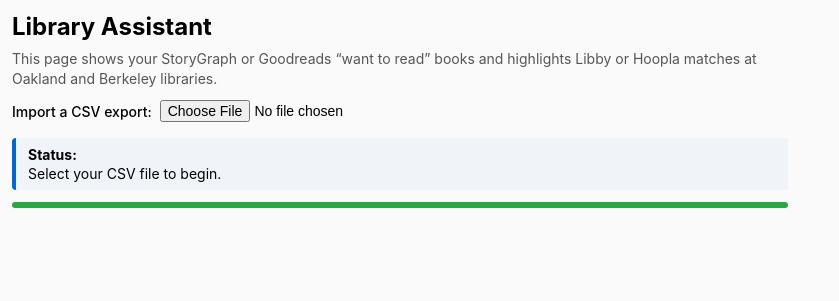
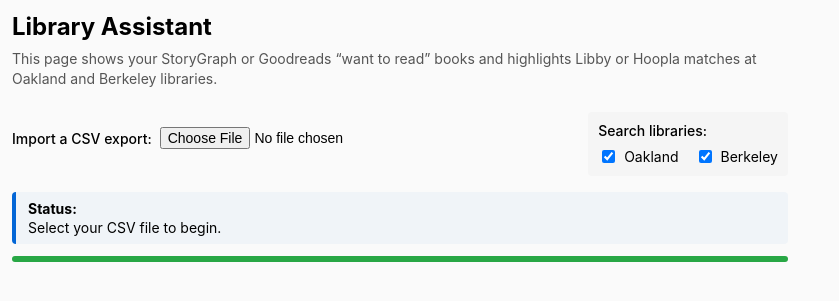
Before and after one commit to nebolletsoc-ux/LibraryAssitant, a Flask app: page / in a window 1280 px wide. Shown: the top 301 px of the page, without its empty margins (0-839 px from the left). Run offline with Flask 3, Linux system fonts and the light colour scheme.

Commit message:
Sprint 3: Add configurable library selection (Oakland/Berkeley)

```diff
--- a/app.py
+++ b/app.py
@@ -169,7 +169,9 @@ def analyze_book(job_id, index):
 
         try:
             if isbn:
-                oakland = search(title, author)
+                # Check which libraries are selected
+                selected_libs = job.get("selected_libraries", ["oakland", "berkeley"])
+                oakland = search(title, author) if selected_libs else []
             else:
                 oakland = []
                 book["message"] = "ISBN not found; skipped library search."
@@ -180,8 +182,15 @@ def analyze_book(job_id, index):
             print(f"Oakland search failed for '{title}': {error_type} - {e}")
             return
 
-        book["oakland"] = oakland
-        print(f"Oakland: {oakland}")
+        # Filter results by selected libraries
+        selected_libs = job.get("selected_libraries", ["oakland", "berkeley"])
+        filtered_oakland = [
+            result for result in oakland
+            if (result.library or "").lower() in selected_libs
+        ]
+
+        book["oakland"] = filtered_oakland
+        print(f"Oakland (filtered): {filtered_oakland}")
 
         book["state"] = "complete"
         book["message"] = "Complete"
@@ -233,10 +242,15 @@ def home():
 
     job_id = str(id(books))
 
+    # Get selected libraries from request
+    selected_libraries = request.form.get("libraries", "oakland,berkeley").split(",")
+    selected_libraries = [lib.strip().lower() for lib in selected_libraries if lib.strip()]
+
     jobs[job_id] = {
         "books": books,
         "completed": 0,
         "created_at": time.time(),
+        "selected_libraries": selected_libraries,
         "lock": threading.Lock(),
     }
 
--- a/templates/index.html
+++ b/templates/index.html
@@ -290,6 +290,20 @@
         required
     >
 
+    <div style="margin-top: 12px; padding: 10px; background: #f5f5f5; border-radius: 4px;">
+        <label style="font-weight: 500; display: block; margin-bottom: 8px;">Search libraries:</label>
+        <div style="display: flex; gap: 16px;">
+            <label style="display: flex; align-items: center; gap: 6px; cursor: pointer; font-weight: normal;">
+                <input type="checkbox" id="lib-oakland" checked style="cursor: pointer;">
+                Oakland
+            </label>
+            <label style="display: flex; align-items: center; gap: 6px; cursor: pointer; font-weight: normal;">
+                <input type="checkbox" id="lib-berkeley" checked style="cursor: pointer;">
+                Berkeley
+            </label>
+        </div>
+    </div>
+
 </form>
 
 <div id="status" class="status">
@@ -373,6 +387,12 @@ document
         const formData = new FormData();
 
         formData.append("books_file", file);
+
+        // Add selected libraries
+        const selectedLibraries = [];
+        if (document.getElementById("lib-oakland").checked) selectedLibraries.push("oakland");
+        if (document.getElementById("lib-berkeley").checked) selectedLibraries.push("berkeley");
+        formData.append("libraries", selectedLibraries.join(","));
 
         try {
 
```
